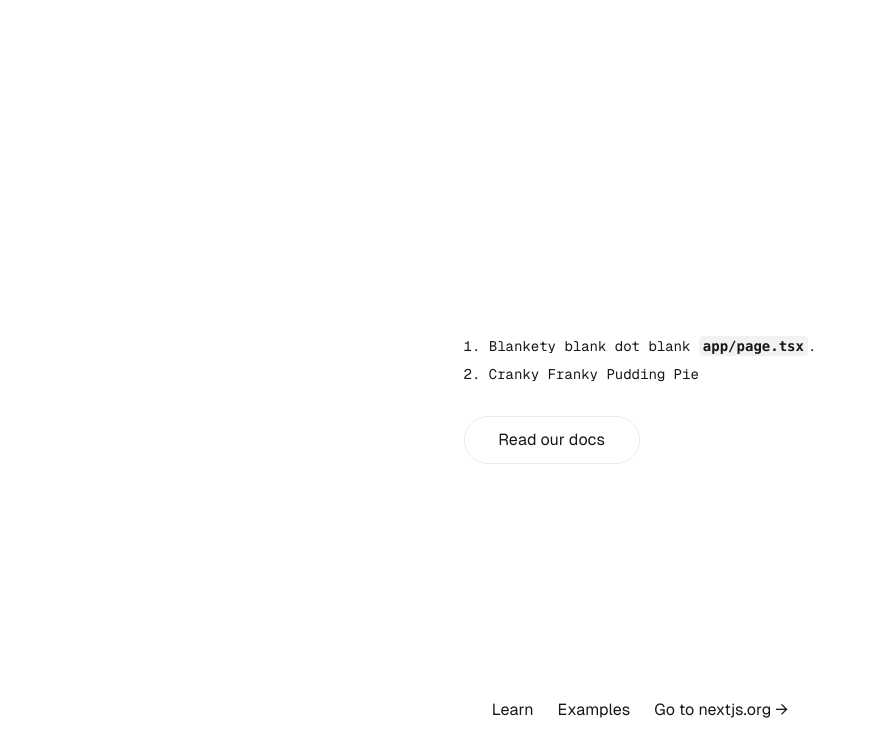
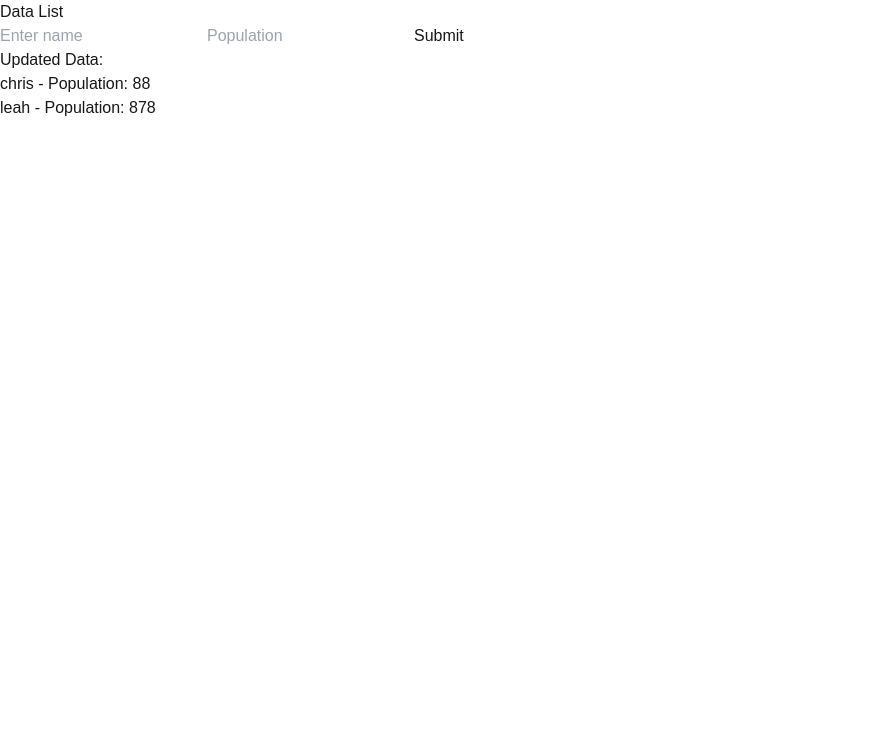
Before and after one commit to christine-iyer/my-next-app, a Next.js app: page / in a window 1280 px wide. Shown: the top 756 px of the page, without its empty margins (0-871 px from the left). Built offline with nearby package versions, Linux system fonts and the light colour scheme.

Commit message:
adding new file.it was ony showing the production build, not the development. so I DIDN'T EE THE UPDATES.

```diff
--- a/app/page.tsx
+++ b/app/page.tsx
@@ -9,6 +9,7 @@ export default function Home() {
   useEffect(() => {
     fetchData();
   }, []);
+
   const fetchData = async () => {
     try {
       const response = await fetch("/api/data", { method: "GET" });
@@ -18,6 +19,8 @@ export default function Home() {
     } catch (error) {
       console.error("Failed to fetch data:", error);
     }
+  };
+
   const handleSubmit = async (e) => {
     e.preventDefault();
 
@@ -45,67 +48,36 @@ export default function Home() {
       console.error("Error submitting data:", error);
     }
   };
-  };
-
-
-
 
   return (
-    <div className="grid grid-rows-[20px_1fr_20px] items-center justify-items-center min-h-screen p-8 pb-20 gap-16 sm:p-20 font-[family-name:var(--font-geist-sans)]">
-      <main className="flex flex-col gap-8 row-start-2 items-center sm:items-start">
+    <div>
+      <h1>Data List</h1>
+      <form onSubmit={handleSubmit}>
+        <input
+          type="text"
+          value={name}
+          onChange={(e) => setName(e.target.value)}
+          placeholder="Enter name"
+          required
+        />
+        <input
+          type="number"
+          placeholder="Population"
+          value={population}
+          onChange={(e) => setPopulation(e.target.value)}
+          required
+        />
+        <button type="submit">Submit</button>
+      </form>
 
-        <ol className="list-inside list-decimal text-sm text-center sm:text-left font-[family-name:var(--font-geist-mono)]">
-          <li className="mb-2">
-            Blankety blank dot blank{" "}
-            <code className="bg-black/[.05] dark:bg-white/[.06] px-1 py-0.5 rounded font-semibold">
-              app/page.tsx
-            </code>
-            .
+      <h2>Updated Data:</h2>
+      <ul>
+        {data.map((item, index) => (
+          <li key={index}>
+            {item.name} - Population: {item.population}
           </li>
-          <li>Cranky Franky Pudding Pie</li>
-        </ol>
-
-        <div className="flex gap-4 items-center flex-col sm:flex-row">
-
-          <a
-            className="rounded-full border border-solid border-black/[.08] dark:border-white/[.145] transition-colors flex items-center justify-center hover:bg-[#f2f2f2] dark:hover:bg-[#1a1a1a] hover:border-transparent text-sm sm:text-base h-10 sm:h-12 px-4 sm:px-5 sm:min-w-44"
-            href="https://nextjs.org/docs?utm_source=create-next-app&utm_medium=appdir-template-tw&utm_campaign=create-next-app"
-            target="_blank"
-            rel="noopener noreferrer"
-          >
-            Read our docs
-          </a>
-        </div>
-      </main>
-      <footer className="row-start-3 flex gap-6 flex-wrap items-center justify-center">
-        <a
-          className="flex items-center gap-2 hover:underline hover:underline-offset-4"
-          href="https://nextjs.org/learn?utm_source=create-next-app&utm_medium=appdir-template-tw&utm_campaign=create-next-app"
-          target="_blank"
-          rel="noopener noreferrer"
-        >
-
-          Learn
-        </a>
-        <a
-          className="flex items-center gap-2 hover:underline hover:underline-offset-4"
-          href="https://vercel.com/templates?framework=next.js&utm_source=create-next-app&utm_medium=appdir-template-tw&utm_campaign=create-next-app"
-          target="_blank"
-          rel="noopener noreferrer"
-        >
-
-          Examples
-        </a>
-        <a
-          className="flex items-center gap-2 hover:underline hover:underline-offset-4"
-          href="https://nextjs.org?utm_source=create-next-app&utm_medium=appdir-template-tw&utm_campaign=create-next-app"
-          target="_blank"
-          rel="noopener noreferrer"
-        >
-
-          Go to nextjs.org →
-        </a>
-      </footer>
+        ))}
+      </ul>
     </div>
   );
 }
--- /dev/null
+++ b/data.json
@@ -0,0 +1,12 @@
+[
+  {
+    "name": "chris",
+    "population": "88",
+    "id": 1731444814344
+  },
+  {
+    "name": "leah",
+    "population": "878",
+    "id": 1731444823728
+  }
+]
```
Lines whose indentation alone changed are shown as unchanged.
